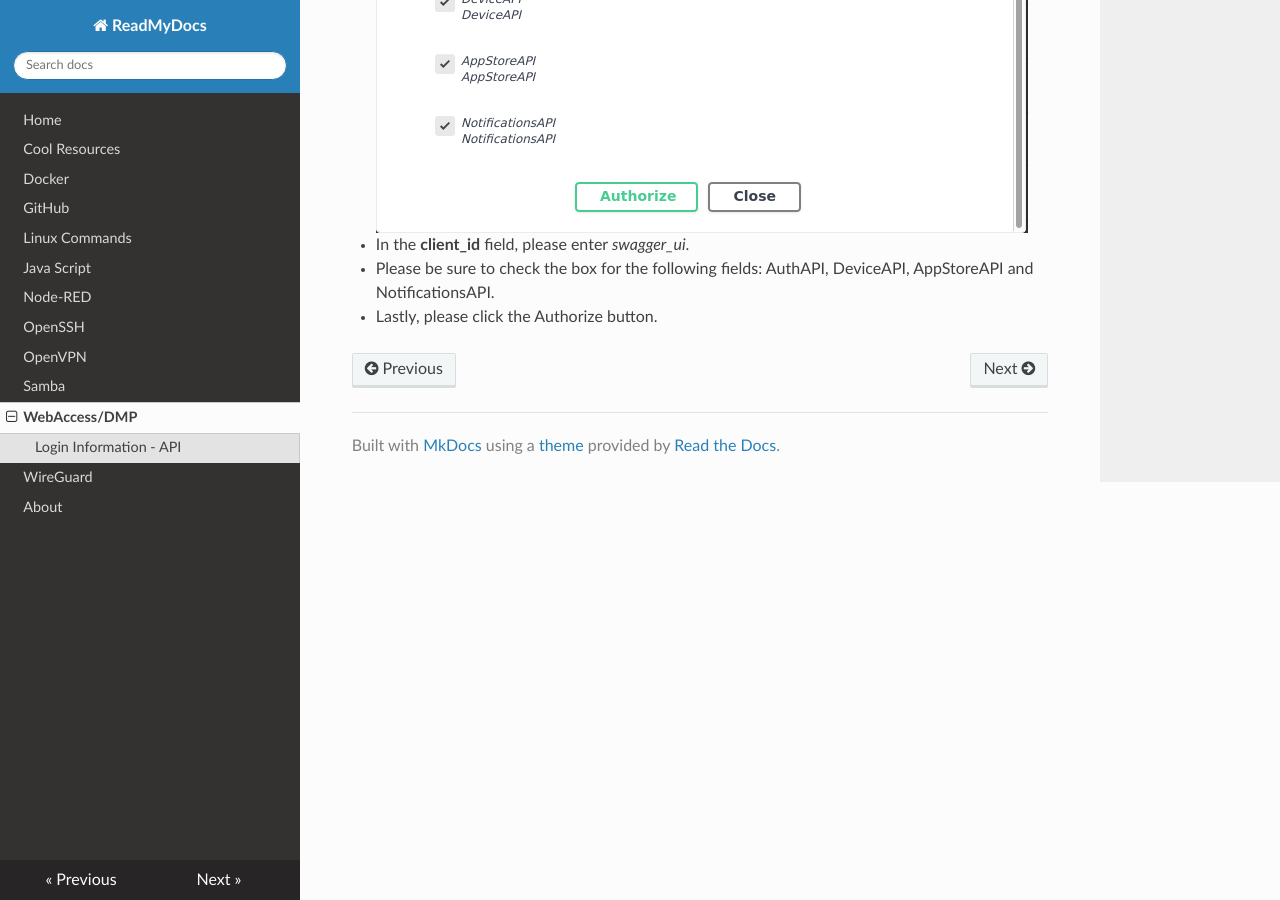
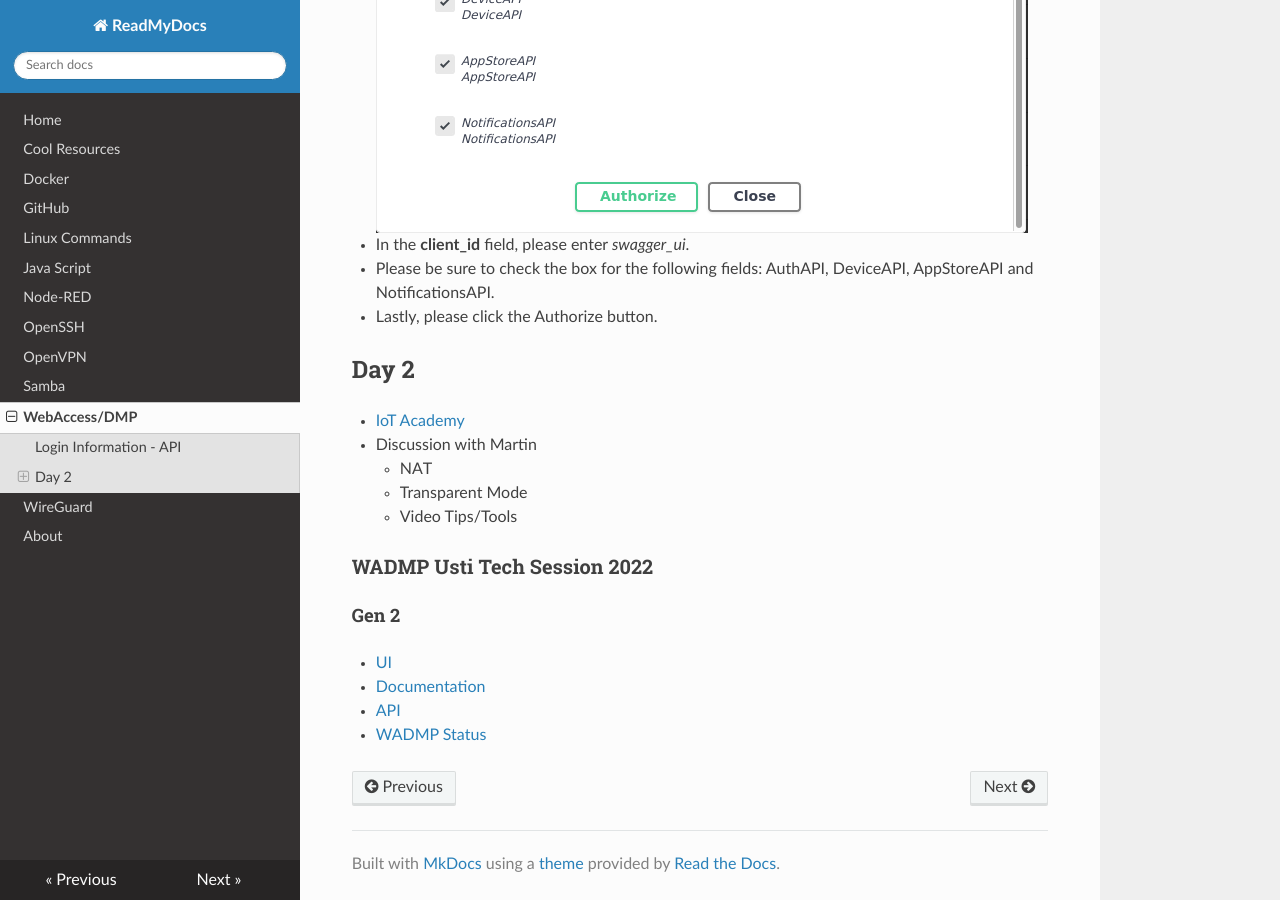
Before and after one commit to mholdiman19/mholdiman19.github.io, an MkDocs documentation site: the page built from docs/webaccessdmp.md, in a window 1280 px wide and 900 px high, scrolled down 742 px. Built offline with MkDocs 1.6.1, drawn with Linux system fonts in a browser that asks for light colours; nearby versions of some CDN libraries.

Commit message:
added WADMP section

```diff
--- a/docs/webaccessdmp.md
+++ b/docs/webaccessdmp.md
@@ -21,3 +21,20 @@ _Description_: All notes or information on using WebAccess/DMP (WA/DMP).
 * Please be sure to check the box for the following fields: AuthAPI, DeviceAPI, AppStoreAPI and NotificationsAPI.
 
 * Lastly, please click the Authorize button.
+
+## Day 2
+
+* [IoT Academy](https://academy.advantech.com/dashboard)
+* Discussion with Martin
+    - NAT
+    - Transparent Mode
+    - Video Tips/Tools
+
+### WADMP Usti Tech Session 2022
+
+#### Gen 2
+
+* [UI](https://wadmp.com/)
+* [Documentation](https://docs.wadmp.com/)
+* [API](https://api.wadmp.com/)
+* [WADMP Status](https://status.wadmp.com/)
```
